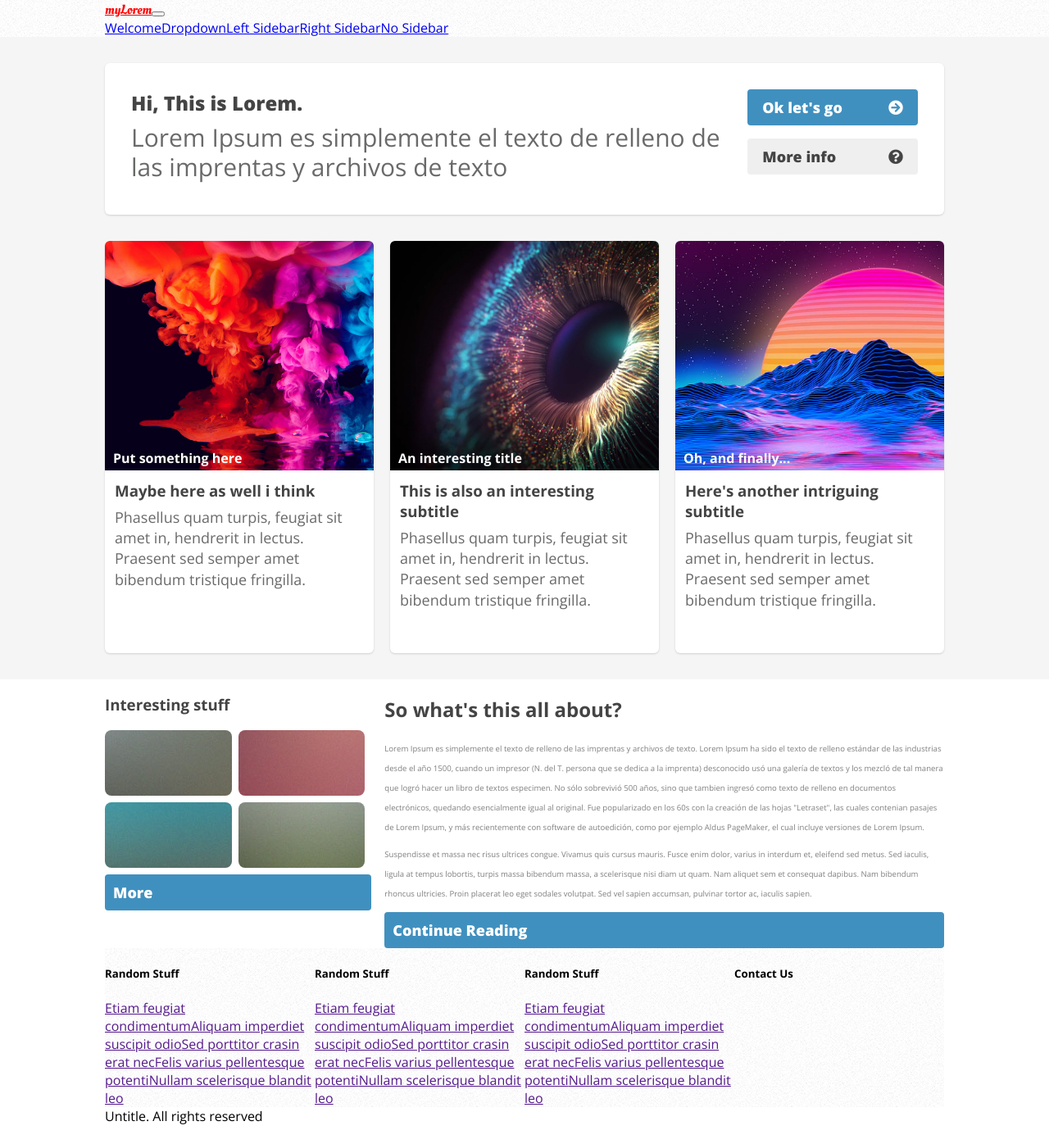
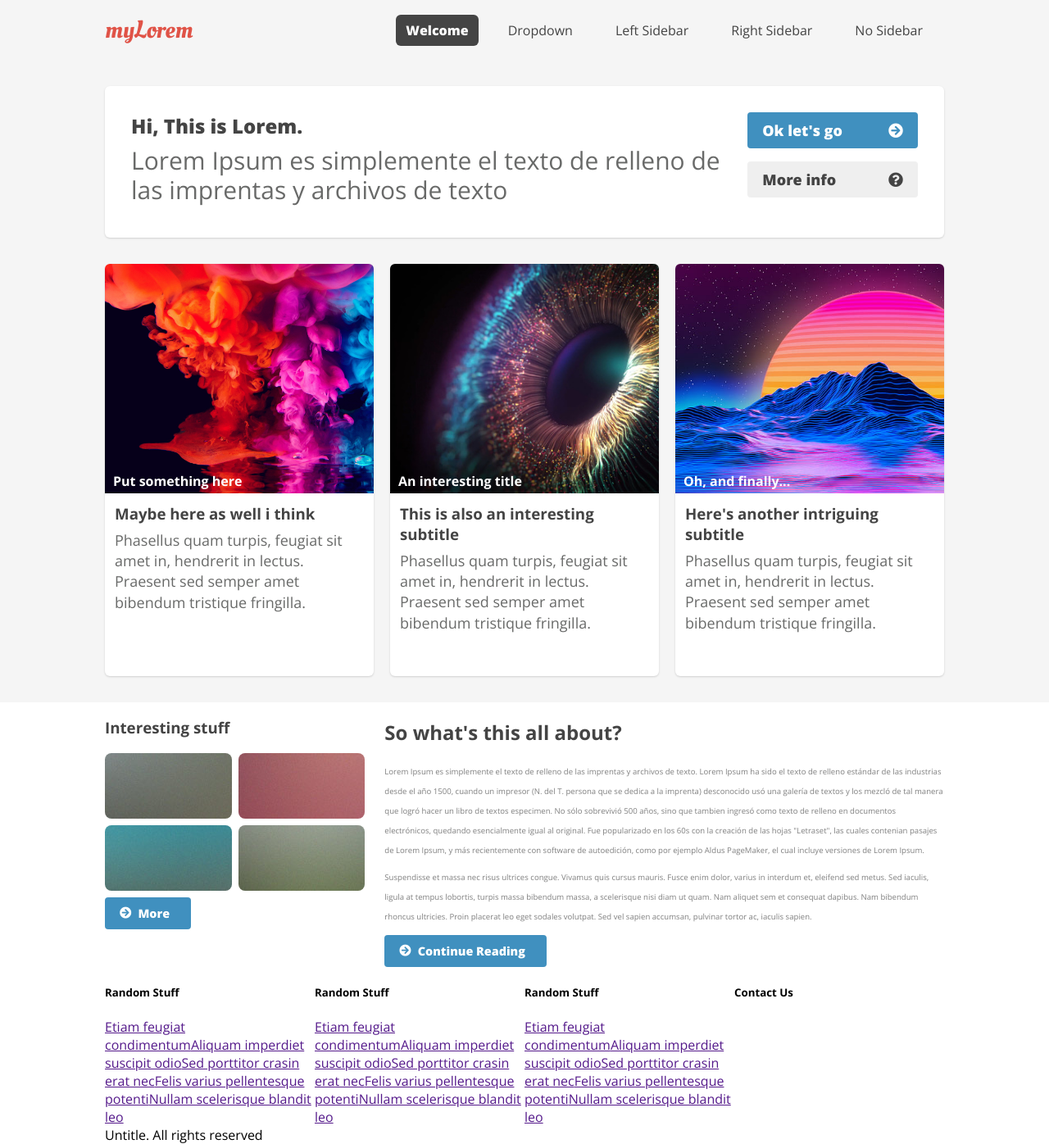
Before and after one commit to HenKyubi/Books-Books, a React (Create React App) app: page / in a window 1280 px wide. Shown: the whole page at 82% size. Before the commit the page ends 1373 px from the top, so only its background shows below. Built offline with nearby package versions, Linux system fonts and the light colour scheme.

Commit message:
make-up navbar

```diff
--- a/public/index.html
+++ b/public/index.html
@@ -24,7 +24,7 @@
       work correctly both with client-side routing and a non-root public URL.
       Learn how to configure a non-root public URL by running `npm run build`.
     -->
-    <title>React App</title>
+    <title>Books & Books</title>
   </head>
   <body>
     <noscript>You need to enable JavaScript to run this app.</noscript>
--- a/src/App.css
+++ b/src/App.css
@@ -1,6 +1,41 @@
-.background {
-  background-image: url("../src/assets/bg01.png");
-  background-repeat: repeat;
+header {
+  background-color: #f5f5f5;
+  padding-top: 16px !important;
+  padding-bottom: 16px !important;
+}
+
+nav .nav-items {
+  height: auto;
+  margin: auto 0;
+}
+
+nav .nav-items > a {
+  text-decoration: none;
+  padding: 0 16px;
+  margin: 0 10px;
+  color: #444444;
+  transition: all 0.4s ease-in-out;
+  -webkit-touch-callout: none; /* iOS Safari */
+  -webkit-user-select: none; /* Safari */
+  -khtml-user-select: none; /* Konqueror HTML */
+  -moz-user-select: none; /* Old versions of Firefox */
+  -ms-user-select: none; /* Internet Explorer/Edge */
+  user-select: none; /* Non-prefixed version, currently
+                                  supported by Chrome, Edge, Opera and Firefox */
+}
+
+nav .nav-items > a:hover {
+  background-color: #c7c7c7;
+  padding: 8px 16px;
+  border-radius: 6px;
+}
+
+nav .nav-items > a.active {
+  background-color: #444444;
+  color: white;
+  font-weight: 900;
+  padding: 8px 12px;
+  border-radius: 6px;
 }
 
 #hero {
@@ -199,8 +234,10 @@
 }
 
 .navbar-brand {
-  color: red;
+  color: #e05347;
   font-family: "Oleo Script";
+  font-size: 30px;
+  text-decoration: none;
 }
 
 h1 {
@@ -214,6 +251,13 @@ h2 {
 h3 {
   color: #444444;
   font-weight: bold;
+}
+
+#about button {
+  width: auto;
+  padding: 8px 16px;
+  align-items: center;
+  font-size: 0.9rem;
 }
 
 .btn {
--- a/src/App.js
+++ b/src/App.js
@@ -3,26 +3,12 @@ import "./App.css";
 function App() {
   return (
     <div>
-      <div className="background">
       <header className="container">
-          <nav className="navbar navbar-expand-lg navbar-light bg-light">
-            <div className="container-fluid">
+        <nav className="row justify-space-between">
           <a className="navbar-brand" href="#">
             myLorem
           </a>
-              <button
-                className="navbar-toggler"
-                type="button"
-                data-bs-toggle="collapse"
-                data-bs-target="#navbarNavAltMarkup"
-                aria-controls="navbarNavAltMarkup"
-                aria-expanded="false"
-                aria-label="Toggle navigation"
-              >
-                <span className="navbar-toggler-icon"></span>
-              </button>
-              <div className="collapse navbar-collapse" id="navbarNavAltMarkup">
-                <div className="navbar-nav">
+          <div className="nav-items">
             <a className="nav-link active" aria-current="page" href="#">
               Welcome
             </a>
@@ -39,8 +25,6 @@ function App() {
               No Sidebar
             </a>
           </div>
-              </div>
-            </div>
         </nav>
       </header>
       <section className="container" id="hero">
@@ -48,8 +32,8 @@ function App() {
           <div className="col-left">
             <h1>Hi, This is Lorem.</h1>
             <p>
-                Lorem Ipsum es simplemente el texto de relleno de las imprentas
-                y archivos de texto
+              Lorem Ipsum es simplemente el texto de relleno de las imprentas y
+              archivos de texto
             </p>
           </div>
           <div className="col-rigth">
@@ -77,8 +61,8 @@ function App() {
             <div className="card-body">
               <h3>Maybe here as well i think</h3>
               <p>
-                  Phasellus quam turpis, feugiat sit amet in, hendrerit in
-                  lectus. Praesent sed semper amet bibendum tristique fringilla.
+                Phasellus quam turpis, feugiat sit amet in, hendrerit in lectus.
+                Praesent sed semper amet bibendum tristique fringilla.
               </p>
             </div>
           </div>
@@ -89,8 +73,8 @@ function App() {
             <div className="card-body">
               <h3>This is also an interesting subtitle</h3>
               <p>
-                  Phasellus quam turpis, feugiat sit amet in, hendrerit in
-                  lectus. Praesent sed semper amet bibendum tristique fringilla.
+                Phasellus quam turpis, feugiat sit amet in, hendrerit in lectus.
+                Praesent sed semper amet bibendum tristique fringilla.
               </p>
             </div>
           </div>
@@ -101,10 +85,9 @@ function App() {
             <div className="card-body">
               <h3>Here's another intriguing subtitle</h3>
               <p>
-                  Phasellus quam turpis, feugiat sit amet in, hendrerit in
-                  lectus. Praesent sed semper amet bibendum tristique fringilla.
+                Phasellus quam turpis, feugiat sit amet in, hendrerit in lectus.
+                Praesent sed semper amet bibendum tristique fringilla.
               </p>
-              </div>
             </div>
           </div>
         </div>
@@ -127,7 +110,10 @@ function App() {
                 <div className="green"></div>
               </div>
             </div>
-            <button className="btn">More</button>
+            <button className="btn">
+              <i className="fas fa-arrow-circle-right"></i>
+              <div>More</div>
+            </button>
           </div>
           <div>
             <h2>So what's this all about?</h2>
@@ -154,7 +140,10 @@ function App() {
               placerat leo eget sodales volutpat. Sed vel sapien accumsan,
               pulvinar tortor ac, iaculis sapien.
             </p>
-            <button className="btn">Continue Reading</button>
+            <button className="btn">
+              <i className="fas fa-arrow-circle-right"></i>
+              <div>Continue Reading</div>
+            </button>
           </div>
         </div>
       </div>
```
Lines whose indentation alone changed are shown as unchanged.
